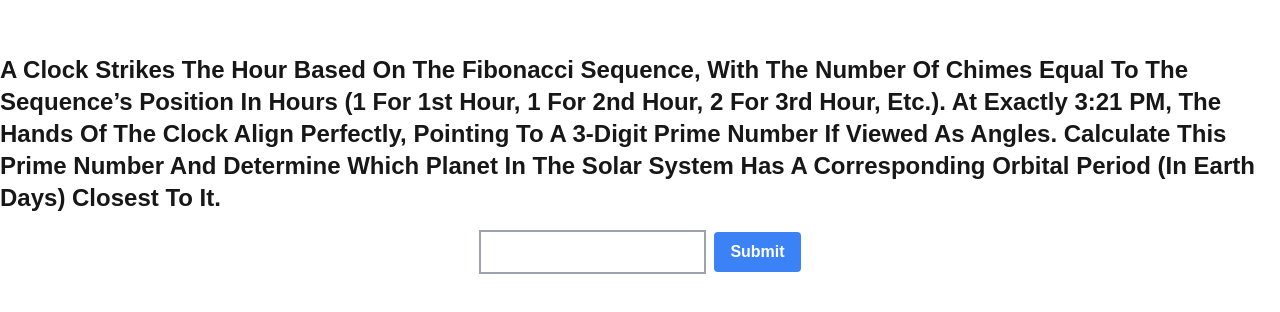
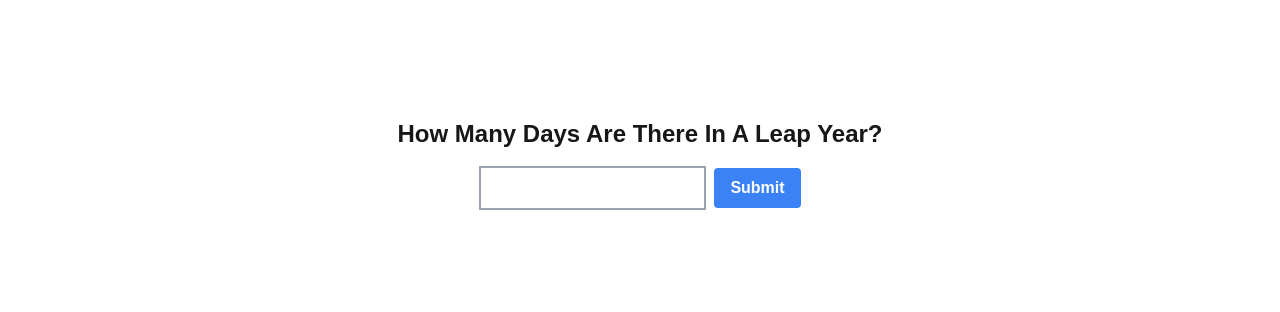
Before and after one commit to yash373/maths-gyanmela-webpages-qr-code, a Next.js app: page /wbq2 in a window 1280 px wide. Shown: the part 236-548 px from the top of the page. Built offline with nearby package versions, Linux system fonts and the light colour scheme.

Commit message:
updated 2 questions

```diff
--- a/pages/wbq2.tsx
+++ b/pages/wbq2.tsx
@@ -3,7 +3,7 @@ import Question from '@/components/word-based-question/Question'
 
 const WBQ2 = () => {
   return (
-    <Question question='A clock strikes the hour based on the Fibonacci sequence, with the number of chimes equal to the sequence’s position in hours (1 for 1st hour, 1 for 2nd hour, 2 for 3rd hour, etc.). At exactly 3:21 PM, the hands of the clock align perfectly, pointing to a 3-digit prime number if viewed as angles. Calculate this prime number and determine which planet in the solar system has a corresponding orbital period (in Earth days) closest to it.' answer='113 Mercury' />
+    <Question question='How many days are there in a leap year?' answer='366 days' />
   )
 }
 
--- a/pages/wbq3.tsx
+++ b/pages/wbq3.tsx
@@ -3,7 +3,7 @@ import Question from '@/components/word-based-question/Question'
 
 const WBQ3 = () => {
   return (
-    <Question question='An archaeologist discovers a scroll containing a sequence of letters: A,G,C,T, and observes that they follow a DNA-like double helix pattern. The sequence encodes a set of geographic coordinates. However, the scroll notes that the sequence must first be transcribed using Morse code, then converted to binary, and finally analyzed using a formula for elliptical orbits in physics. Solve for the location and identify its historical significance.' answer='Giza' />
+    <Question question='In which city is the great pyramidsupdated  of Giza located?' answer='Giza' />
   )
 }
 
```
